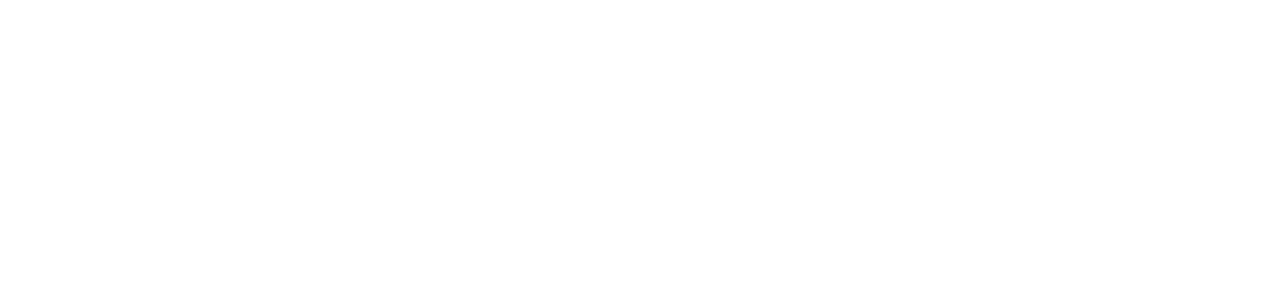
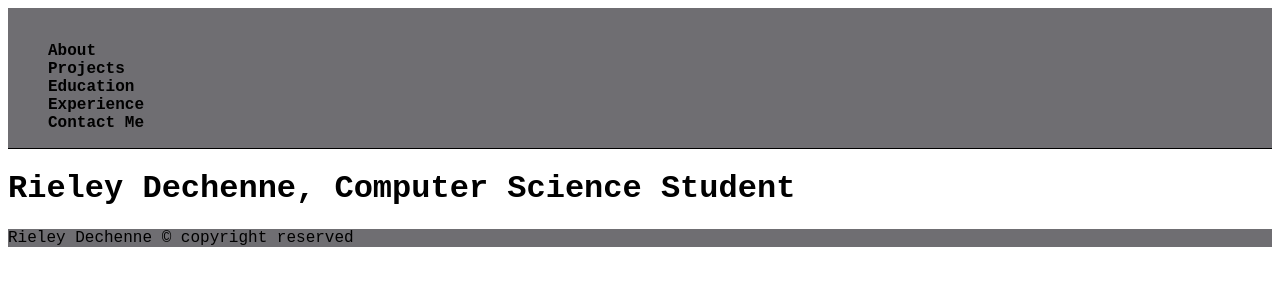
Before and after one commit to RieleyDechenne/Personal_Website, a plain HTML site: page index.html in a window 1280 px wide. Drawn offline with Linux system fonts and the light colour scheme.

Commit message:
feat: added some of the styling for the website.

```diff
--- a/css/styles.css
+++ b/css/styles.css
@@ -0,0 +1,17 @@
+body {
+    font-family: 'Courier New', Courier, monospace;
+}
+
+nav {
+    border-bottom: 1px solid black;
+}
+
+.navigationBar li {
+    list-style-type: none;
+    padding-left: 0;
+}
+
+.navigationItem {
+    font-family: 'Courier New', Courier, monospace;
+    font-weight: bold;
+}
--- a/index.html
+++ b/index.html
@@ -4,20 +4,31 @@
     <meta charset="UTF-8">
     <meta name="viewport" content="width=device-width, initial-scale=1.0">
     <link rel="icon" type="image/jpg" href="Images/favicon.jpeg">
+    <link rel="stylesheet" href="css/styles.css">
     <title>RieleyDechenne</title>
 </head>
 <body>
-    <!-- Type Writer Effect -->
+    <nav class="navigationBar" style="background-color: #6F6E72;"">
+        <img src="" alt="">
+        <ul>
+            <li class="navigationItem"><a href="#"></a>About</li>
+            <li class="navigationItem"><a href="#"></a>Projects</li>
+            <li class="navigationItem"><a href="#"></a>Education</li>
+            <li class="navigationItem"><a href="#"></a>Experience</li>
+            <li class="navigationItem"><a href="#"></a>Contact Me</li>
+        </ul>
+    </nav>
 
-    <!-- Navigation  -->
 
-    <!-- About Me  -->
+    <main>
+        <h1 id="myH1">Rieley Dechenne, Computer Science Student</h1>
+    </main>
 
-    <!-- Experience -->
 
-    <!-- Contact Information -->
-
-    <!-- Footer -->
-
+     <footer style="background-color: #6F6E72;"">
+        Rieley Dechenne
+        &copy; copyright reserved
+     </footer>
+     <script src="js/index.js"></script>
 </body>
 </html>
```
Also changed, not shown: assets/fonts.txt (deleted), js/index.js (renamed from js/app.js).
